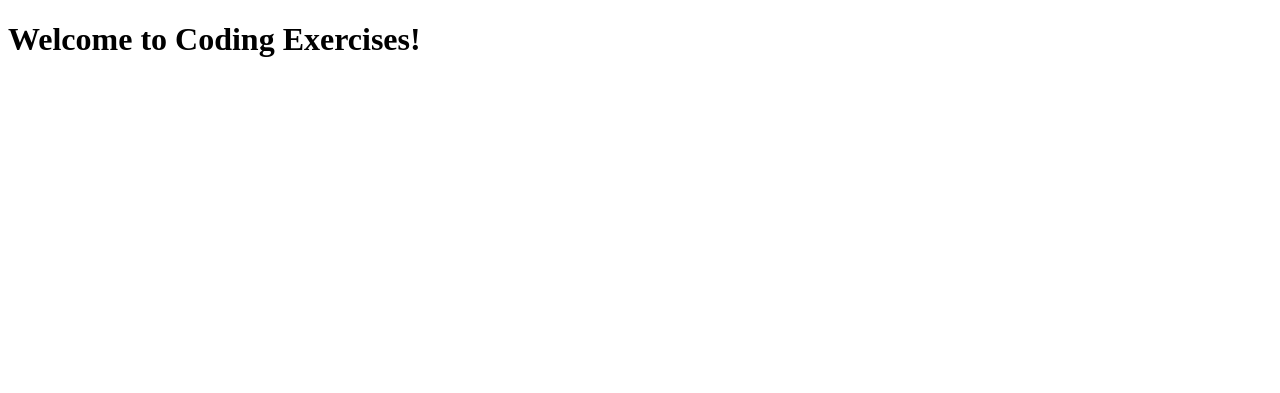
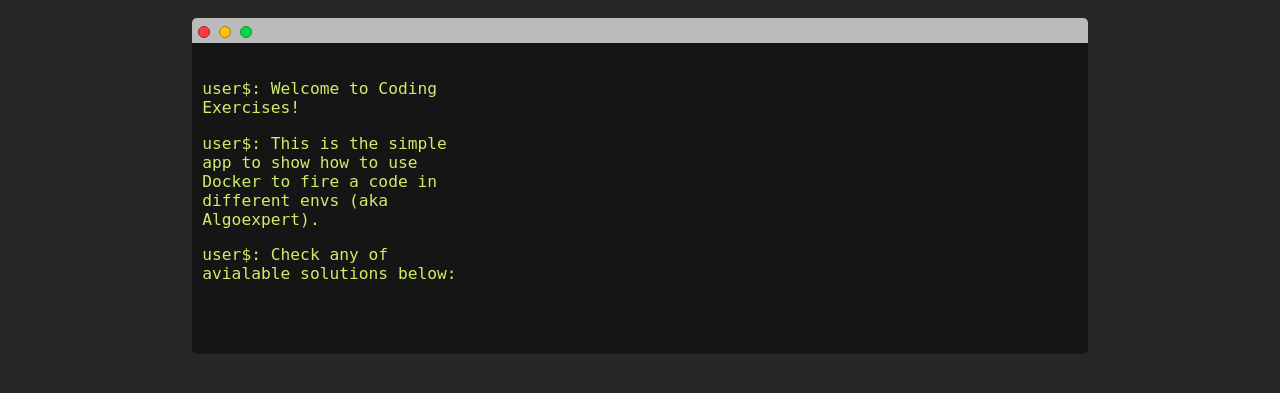
Before and after one commit to kgarbacinski/coding-skills, a Django app: page / in a window 1280 px wide. Shown: the top 393 px of the page. Run offline with Django 3.2, Linux system fonts and the light colour scheme; data that the repository does not hold is empty.

Commit message:
Added front-end layout, css styles, modified tempaltes & js logic

```diff
--- /dev/null
+++ b/codingskills/exercises/static/exercises/css/main.css
@@ -0,0 +1,160 @@
+body {
+    background-color: #272727;
+    padding: 10px;
+}
+
+.fakeButtons {
+    height: 10px;
+    width: 10px;
+    border-radius: 50%;
+    border: 1px solid #000;
+    position: relative;
+    top: 6px;
+    left: 6px;
+    background-color: #ff3b47;
+    border-color: #9d252b;
+    display: inline-block;
+}
+
+.fakeMinimize {
+    left: 11px;
+    background-color: #ffc100;
+    border-color: #9d802c;
+}
+
+.fakeZoom {
+    left: 16px;
+    background-color: #00d742;
+    border-color: #049931;
+}
+
+.fakeMenu {
+    width: 70vw;
+    box-sizing: border-box;
+    height: 25px;
+    background-color: #bbb;
+    margin: 0 auto;
+    border-top-right-radius: 5px;
+    border-top-left-radius: 5px;
+}
+
+.fakeScreen {
+    background-color: #151515;
+    box-sizing: border-box;
+    width: 70vw;
+    margin: 0 auto;
+    padding: 20px;
+    border-bottom-left-radius: 5px;
+    border-bottom-right-radius: 5px;
+}
+
+p {
+    position: relative;
+    left: 15%;
+    margin-left: -8.5em;
+    text-align: left;
+    font-size: 1.25em;
+    font-family: monospace;
+    white-space: normal;
+    overflow: hidden;
+    width: 0;
+}
+
+span {
+    font-weight: bold;
+}
+
+.line1 {
+    color: #CDEE69;
+    animation: type .5s 1s steps(20, end) forwards;
+}
+
+.cursor1 {
+    animation: blink 1s 2s 2 forwards;
+}
+
+.line2 {
+    color: #CDEE69;
+    animation: type .5s 4.25s steps(20, end) forwards;
+}
+
+.cursor2 {
+    animation: blink 1s 5.25s 2 forwards;
+}
+
+.line3 {
+    color: #CDEE69;
+    animation: type .5s 7.5s steps(20, end) forwards;
+}
+
+.cursor3 {
+    animation: blink 1s 8.5s 2 forwards;
+}
+
+.line4 {
+    color: #9CD9F0;
+    animation: type .5s 7.5s steps(20, end) forwards;
+}
+
+.endline {
+    color: #CDEE69;
+    animation: type .5s 10.75s steps(20, end) forwards;
+}
+
+.endcursor {
+    animation: blink 1s 8.5s infinite;
+}
+
+.pause_animation {
+    animation-play-state: paused;
+}
+
+.test_passed {
+    color: #00ff41;
+}
+
+.test_failed {
+    color: #f72119;
+}
+
+@-webkit-keyframes blink {
+    0% {
+        opacity: 0;
+    }
+    40% {
+        opacity: 0;
+    }
+    50% {
+        opacity: 1;
+    }
+    90% {
+        opacity: 1;
+    }
+    100% {
+        opacity: 0;
+    }
+}
+
+@keyframes blink {
+    0% {
+        opacity: 0;
+    }
+    40% {
+        opacity: 0;
+    }
+    50% {
+        opacity: 1;
+    }
+    90% {
+        opacity: 1;
+    }
+    100% {
+        opacity: 0;
+    }
+}
+
+@keyframes type {
+    to {
+        width: 17em;
+    }
+}
--- a/codingskills/exercises/templates/exercises/base.html
+++ b/codingskills/exercises/templates/exercises/base.html
@@ -1,8 +1,11 @@
+{% load static %}
+
 <!DOCTYPE html>
 <html>
     <head>
     <meta charset="UTF-8">
     <meta name="viewport" content="width=device-width, initial-scale=1.0">
+    <link rel="stylesheet" href={% static 'exercises/css/main.css' %} type="text/css">
     {% block head %}
     {% endblock %}
     </head>
--- a/codingskills/exercises/templates/exercises/home.html
+++ b/codingskills/exercises/templates/exercises/home.html
@@ -1,14 +1,26 @@
 {% extends 'exercises/base.html' %}
+{% load static %}
 
 {% block head %}
 <title>Home</title>
 {% endblock %}
 
 {% block content %}
-<h1>{{ text }}</h1>
-<br>
-{% for task in tasks %}
-    <p>{{ task.task_name|upper }}</p>
-    <p>Content: {{ task.task_content }}</p>
+<div class=fakeMenu>
+    <div class="fakeButtons fakeClose"></div>
+    <div class="fakeButtons fakeMinimize"></div>
+    <div class="fakeButtons fakeZoom"></div>
+  </div>
+  <div class="fakeScreen">
+    <p class="line1">user$: {{ text }}<span class="cursor1">_</span></p>
+    <p class="line2">user$: This is the simple app to show how to use Docker to fire a code in different envs (aka Algoexpert).<span class="cursor2">_</span></p>
+    <p class="line3">user$: Check any of avialable solutions below:<span class="cursor3">_</span></p>
+    {% for task in tasks %}
+    <p class='line4'>##################################</p>
+    <p class="line4">{{ task.task_name|upper }}</p>
+    <p class="line4">{{ task.task_content }}</p>
 {% endfor %}
+    <p class="endline">><span class="endcursor">_</span></p>
+  </div>
+
 {% endblock %}
```
Also changed, not shown: codingskills/checker/views.py (+4 -3 lines), codingskills/exercises/static/exercises/css/view.css (added, +22 -0 lines), codingskills/exercises/static/exercises/js/main.js (renamed from codingskills/exercises/static/exercises/js/form_handler.js, +23 -6 lines), codingskills/exercises/templates/exercises/exercise_view.html (+22 -21 lines).
